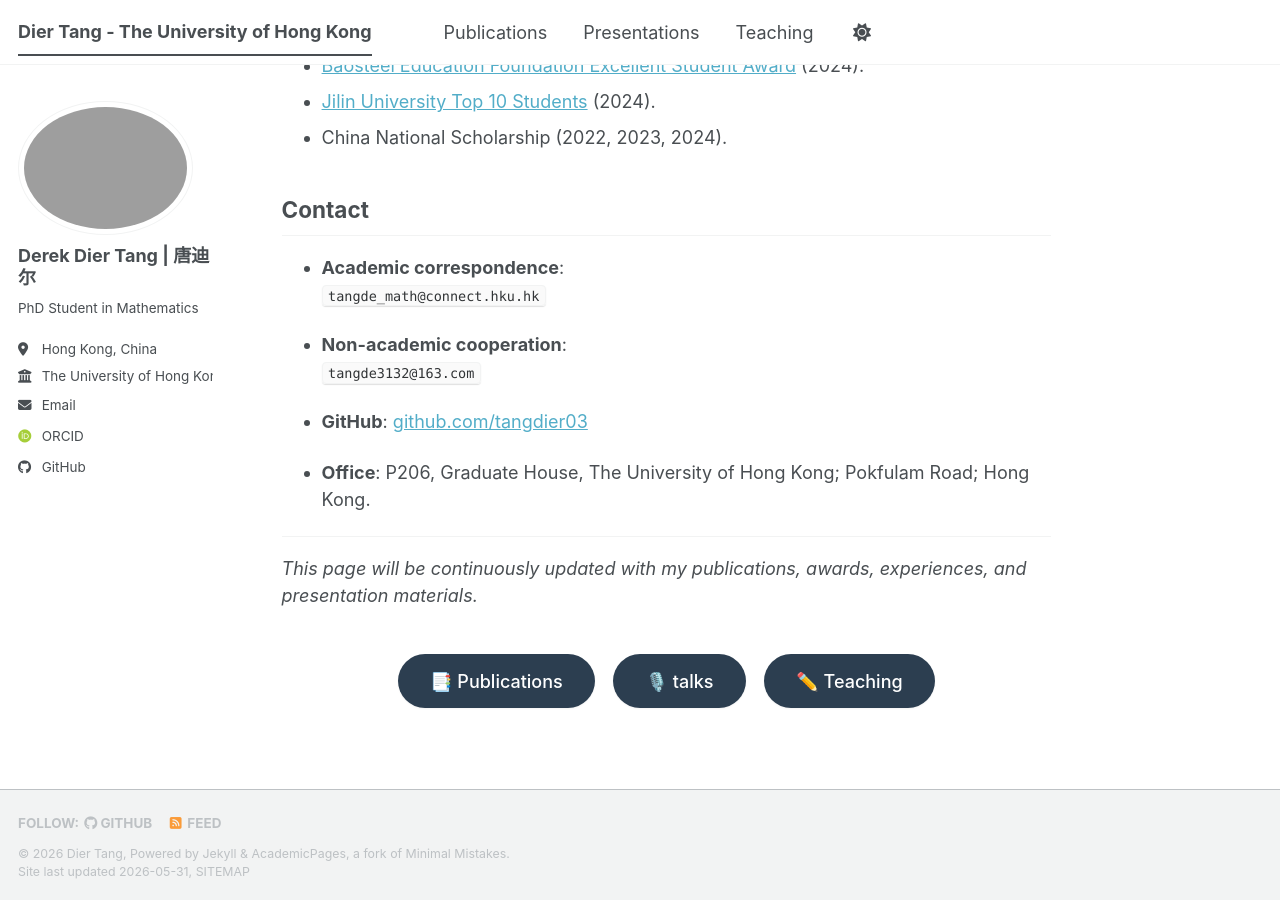
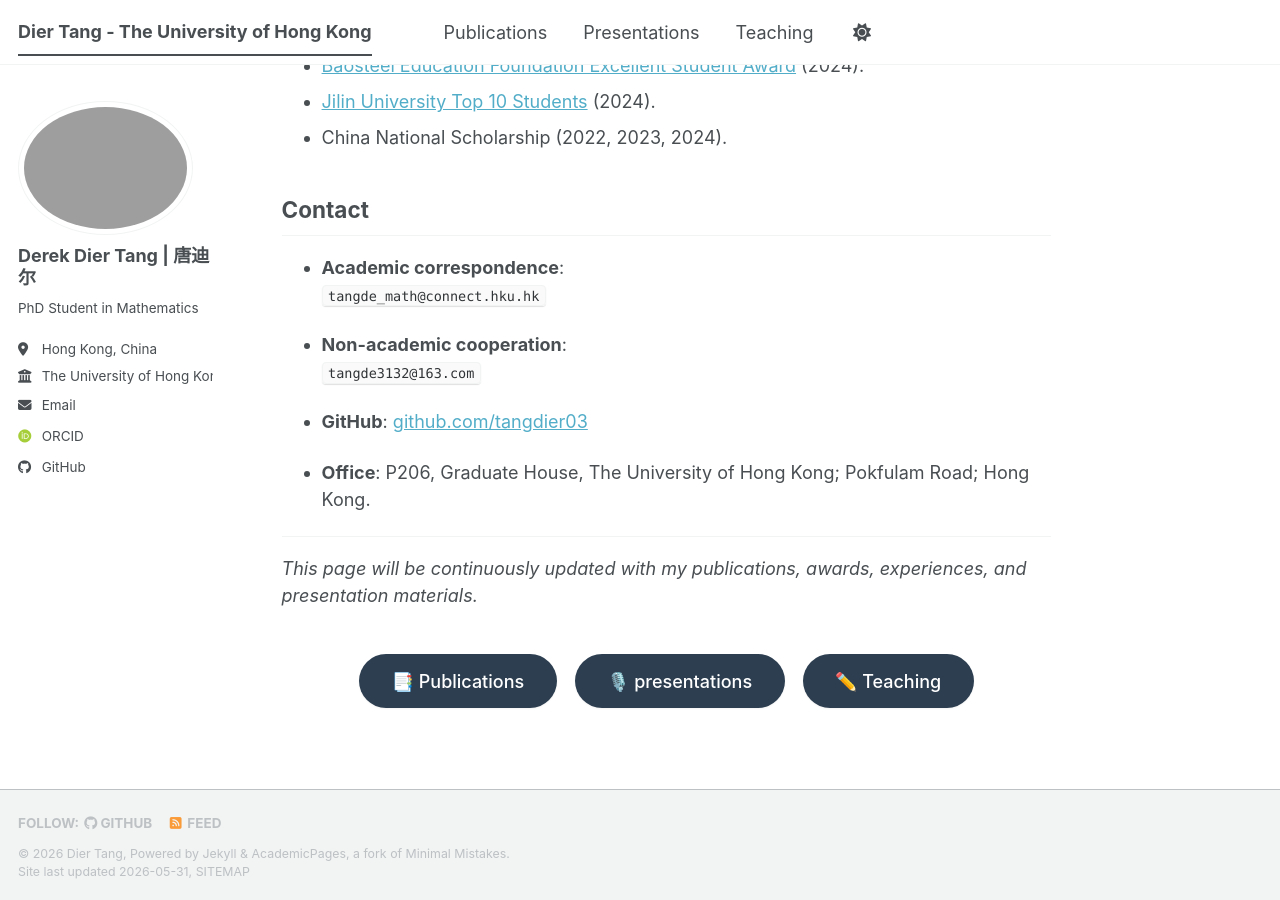
Before and after one commit to TangDier03/tangdier03.github.io, a Jekyll site: the page built from _pages/about.md, in a window 1280 px wide and 900 px high, scrolled down 1107 px. Built offline with Jekyll 4.4.1, drawn with Linux system fonts in a browser that asks for light colours; some web fonts are replaced; a script bundle is joined from its source files by our own code; library files that are not in the unit come from our copies.

Commit message:
Update about.md

```diff
--- a/_pages/about.md
+++ b/_pages/about.md
@@ -78,7 +78,7 @@
 <section class="page-navigation-buttons" style="margin-top: 2.5rem; text-align: center;">
   <div style="display: flex; flex-wrap: wrap; justify-content: center; gap: 1rem;">
     <a href="/publications/" class="btn-nav" style="background-color: #2c3e50; color: white; padding: 0.75rem 1.8rem; border-radius: 30px; text-decoration: none; font-weight: 500; transition: background-color 0.2s ease, transform 0.1s ease; display: inline-flex; align-items: center; gap: 0.5rem; border: none; cursor: pointer; box-shadow: 0 1px 2px rgba(0,0,0,0.05);">📑 Publications</a>
-    <a href="/presentations/" class="btn-nav" style="background-color: #2c3e50; color: white; padding: 0.75rem 1.8rem; border-radius: 30px; text-decoration: none; font-weight: 500; transition: background-color 0.2s ease, transform 0.1s ease; display: inline-flex; align-items: center; gap: 0.5rem; border: none; cursor: pointer; box-shadow: 0 1px 2px rgba(0,0,0,0.05);">🎙️ talks</a>
+    <a href="/talks/" class="btn-nav" style="background-color: #2c3e50; color: white; padding: 0.75rem 1.8rem; border-radius: 30px; text-decoration: none; font-weight: 500; transition: background-color 0.2s ease, transform 0.1s ease; display: inline-flex; align-items: center; gap: 0.5rem; border: none; cursor: pointer; box-shadow: 0 1px 2px rgba(0,0,0,0.05);">🎙️ presentations</a>
     <a href="/teaching/" class="btn-nav" style="background-color: #2c3e50; color: white; padding: 0.75rem 1.8rem; border-radius: 30px; text-decoration: none; font-weight: 500; transition: background-color 0.2s ease, transform 0.1s ease; display: inline-flex; align-items: center; gap: 0.5rem; border: none; cursor: pointer; box-shadow: 0 1px 2px rgba(0,0,0,0.05);">✏️ Teaching</a>
   </div>
 </section>
```
